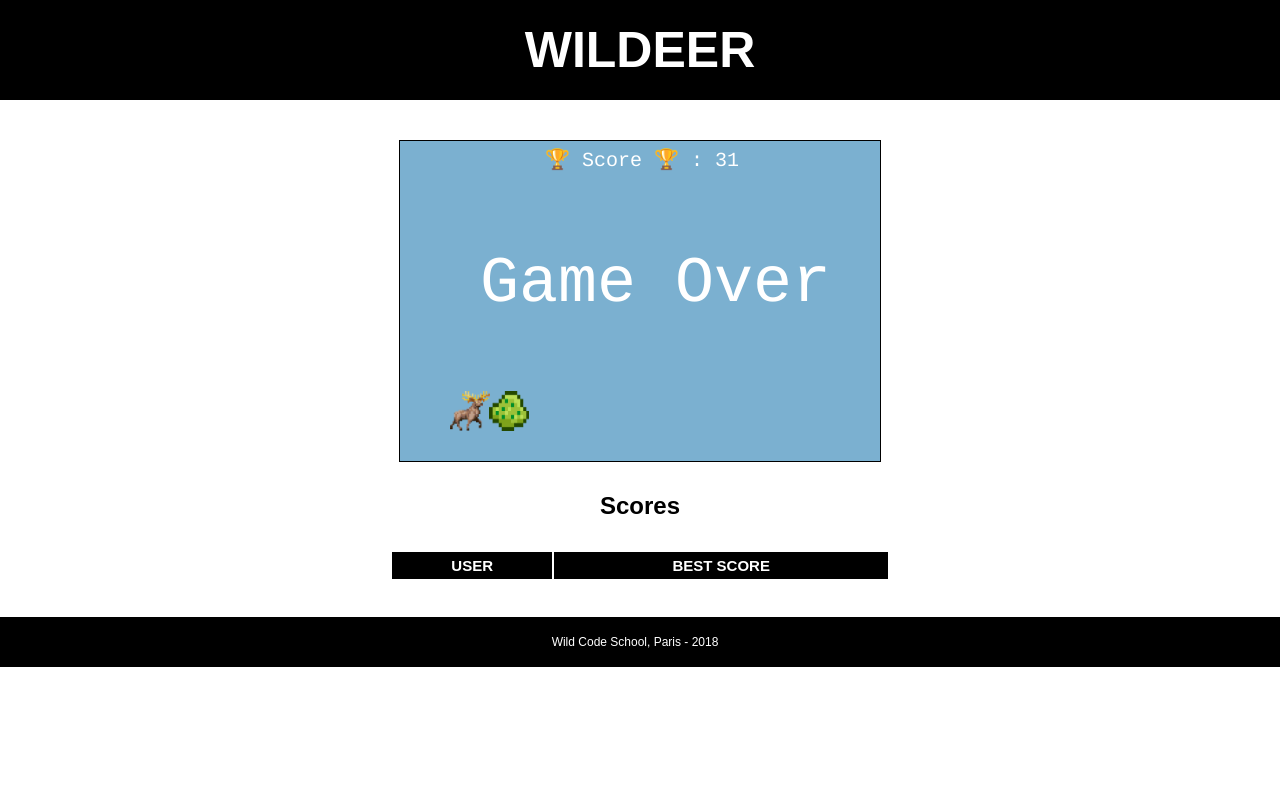
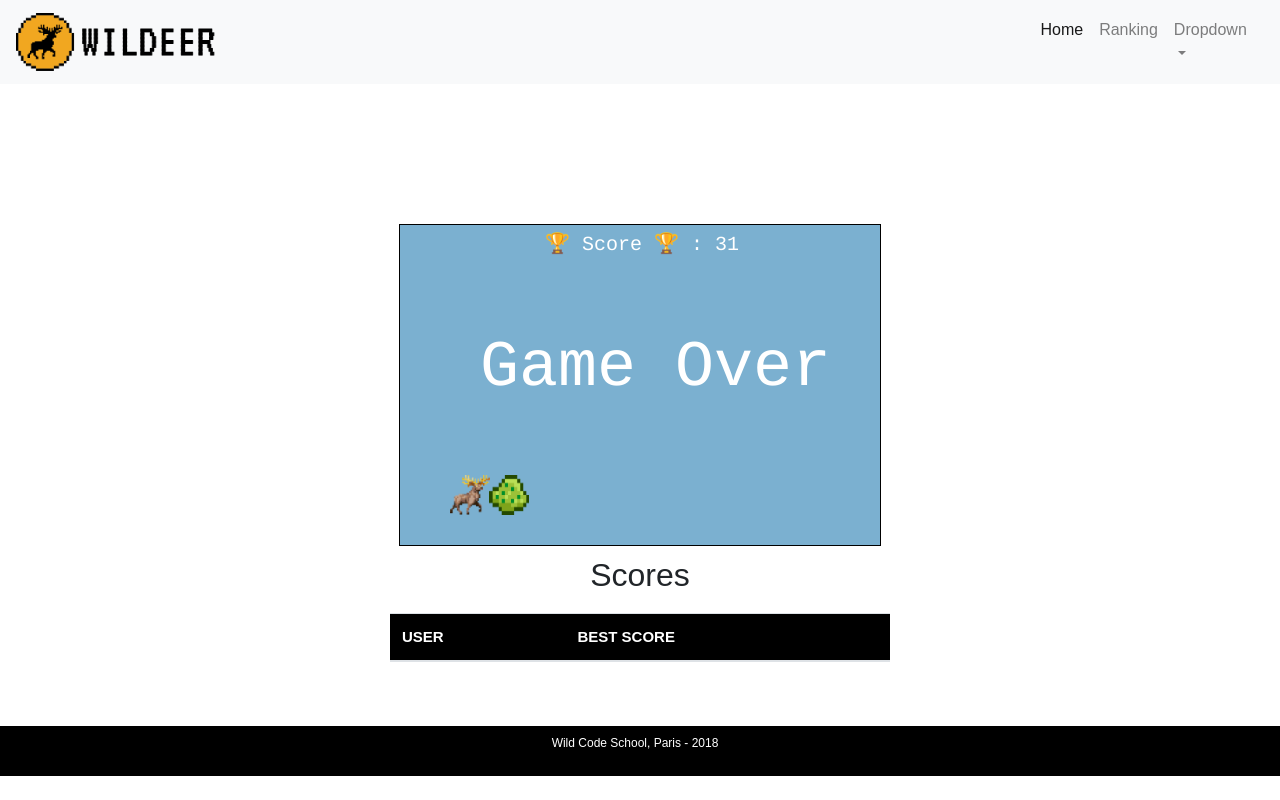
Before and after one commit to WildCodeSchool/paris-0218-1, a website with bundled scripts: page client/index.html in a window 1280 px wide. Built offline with nearby package versions, Linux system fonts and the light colour scheme; files whose address does not match are found by name.

Commit message:
Ajout de la navbar

```diff
--- a/client/index.html
+++ b/client/index.html
@@ -4,6 +4,14 @@
 <head>
   <meta charset="utf-8">
   <meta name="viewport" content="width=device-width, user-scalable=no, initial-scale=1, maximum-scale=1">
+  <!-- <link rel="stylesheet" href="//fonts.googleapis.com/css?family=Roboto:300,300italic,700,700italic">
+  <link rel="stylesheet" href="//cdn.rawgit.com/necolas/normalize.css/master/normalize.css">
+  <link rel="stylesheet" href="//cdn.rawgit.com/milligram/milligram/master/dist/milligram.min.css"> -->
+  <link rel="stylesheet" href="https://maxcdn.bootstrapcdn.com/bootstrap/4.0.0/css/bootstrap.min.css" integrity="sha384-Gn5384xqQ1aoWXA+058RXPxPg6fy4IWvTNh0E263XmFcJlSAwiGgFAW/dAiS6JXm" crossorigin="anonymous">
+  <script src="https://code.jquery.com/jquery-3.2.1.slim.min.js" integrity="sha384-KJ3o2DKtIkvYIK3UENzmM7KCkRr/rE9/Qpg6aAZGJwFDMVNA/GpGFF93hXpG5KkN" crossorigin="anonymous"></script>
+  <script src="https://cdnjs.cloudflare.com/ajax/libs/popper.js/1.12.9/umd/popper.min.js" integrity="sha384-ApNbgh9B+Y1QKtv3Rn7W3mgPxhU9K/ScQsAP7hUibX39j7fakFPskvXusvfa0b4Q" crossorigin="anonymous"></script>
+  <script src="https://maxcdn.bootstrapcdn.com/bootstrap/4.0.0/js/bootstrap.min.js" integrity="sha384-JZR6Spejh4U02d8jOt6vLEHfe/JQGiRRSQQxSfFWpi1MquVdAyjUar5+76PVCmYl" crossorigin="anonymous"></script>
+
   <title>Wildeer - Wild Code School</title>
 
   <!-- CSS -->
@@ -18,9 +26,7 @@
   <!-- HEADER / NAV + LOGO -->
 
   <header>
-    <div class="menu">
-      <h1>Wildeer</h1>
-    </div>
+    <div id="menu">Load navbar</div>
   </header>
 
 
@@ -70,6 +76,7 @@
   </footer>
 </div>
 
+  <script type="module" src="./js/myNavbar.js"></script>
   <script type="module" src="./js/app.js"></script>
 </body>
 
--- /dev/null
+++ b/client/js/components/navbar.js
@@ -0,0 +1,45 @@
+// // export const createNavbar = () => `
+// // // <div class='container'>
+// // //       <div class='navbar'>
+// // //           <ul>
+// // //             <div>
+// // //               <li><a class="logo"><img src="img/logo_wildeer.png" width="15%"></a></li>
+// // //             </div>
+// // //         <div>
+// // //               <li><a class="active" href="#home">Home</a></li>
+// // //               <li><a href="#About">About</a></li>
+// // //               <li><a href="#contact">Contact</a></li>
+// // //           </ul>
+// // //         </div>
+// // //       </div>
+// // // </div>
+// `
+
+export const createNavbar = () => `<nav class="navbar navbar-expand-lg navbar-light bg-light">
+  <a class="navbar-brand"><img src="img/logo_wildeer.png" width="20%"></a>
+  <button class="navbar-toggler" type="button" data-toggle="collapse" data-target="#navbarSupportedContent" aria-controls="navbarSupportedContent" aria-expanded="false" aria-label="Toggle navigation">
+    <span class="navbar-toggler-icon"></span>
+  </button>
+
+  <div class="collapse navbar-collapse" id="navbarSupportedContent">
+    <ul class="navbar-nav mr-auto">
+      <li class="nav-item active">
+        <a class="nav-link" href="index.html">Home <span class="sr-only">(current)</span></a>
+      </li>
+      <li class="nav-item">
+        <a class="nav-link" href="#">Ranking</a>
+      </li>
+      <li class="nav-item dropdown">
+        <a class="nav-link dropdown-toggle" href="#" id="navbarDropdown" role="button" data-toggle="dropdown" aria-haspopup="true" aria-expanded="false">
+          Dropdown
+        </a>
+        <div class="dropdown-menu" aria-labelledby="navbarDropdown">
+          <a class="dropdown-item" href="profile.html">Profile</a>
+          <a class="dropdown-item" href="sign-in.html">Log Out</a>
+          <div class="dropdown-divider"></div>
+          <a class="dropdown-item" href="#">Something else here</a>
+        </div>
+      </li>
+    </ul>
+  </div>
+</nav>`
--- /dev/null
+++ b/client/js/myNavbar.js
@@ -0,0 +1,9 @@
+import { createNavbar } from './components/navbar.js'
+
+const sectionNavbar = document.getElementById('menu')
+
+const showNavbar = () => {
+  sectionNavbar.innerHTML = createNavbar()
+}
+
+showNavbar()
```
Also changed, not shown: client/img/logo_wildeer.png (added).
